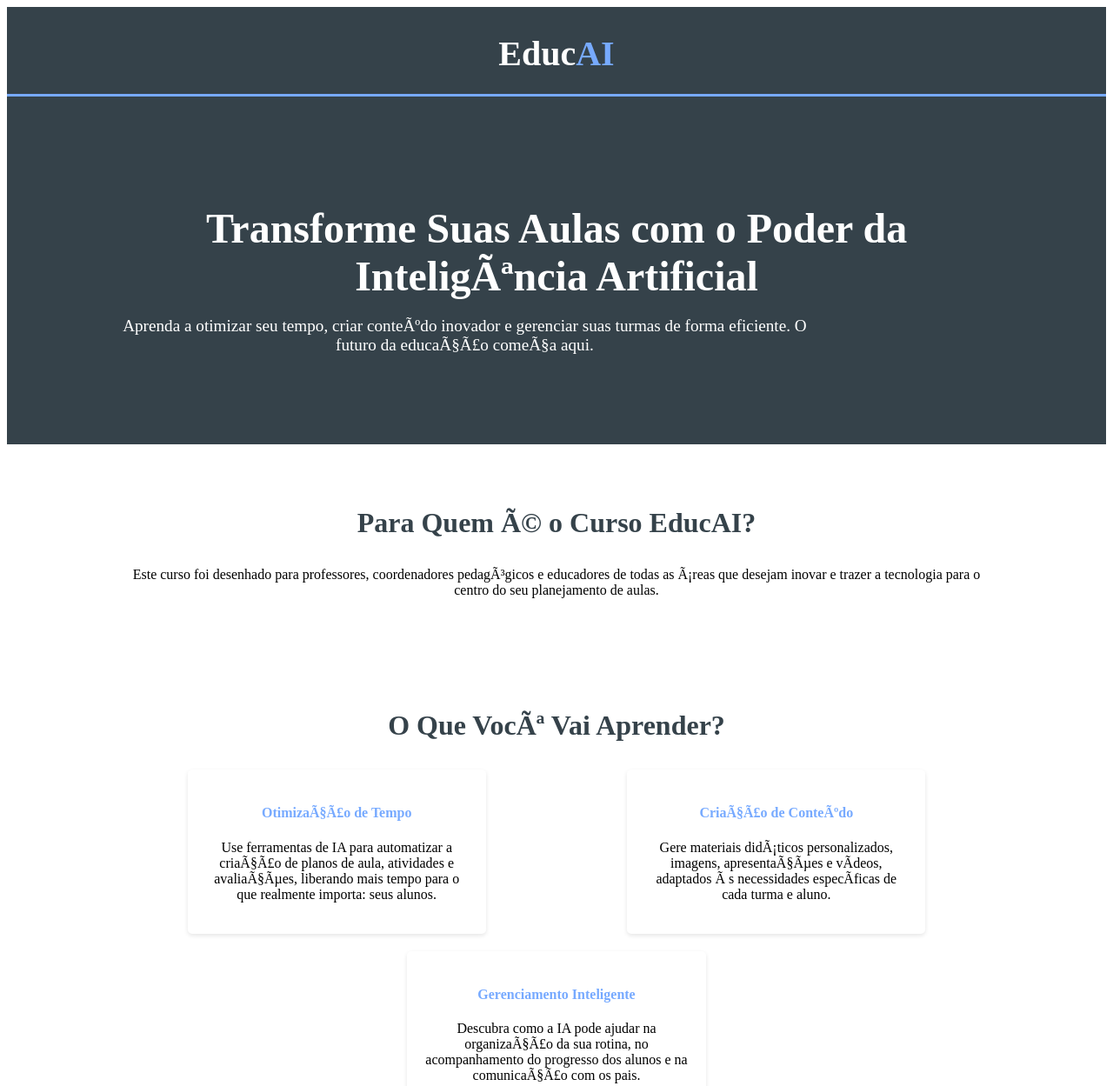
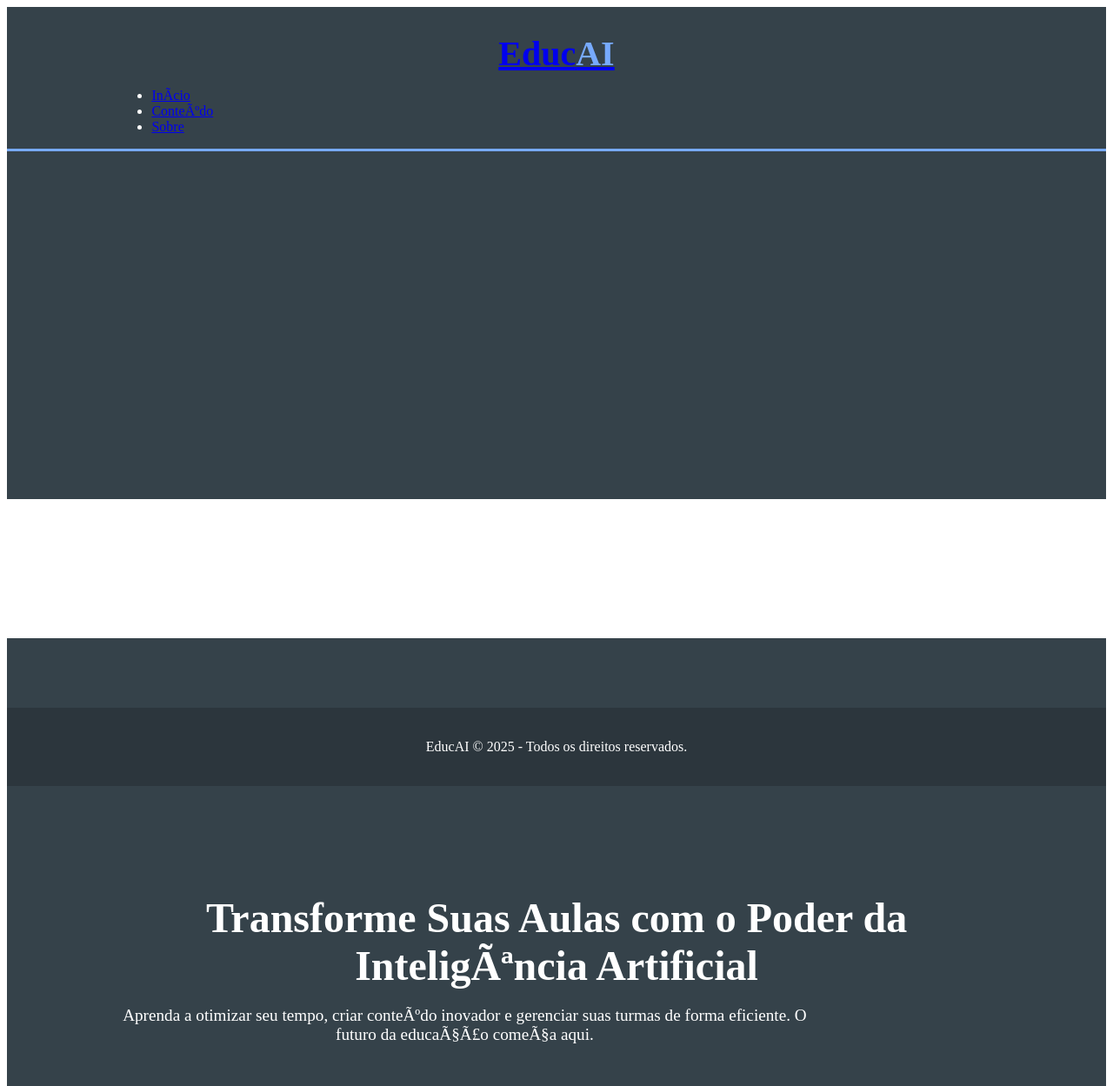
Before and after one commit to PrentysGSAssis/educAI, a plain HTML site: page index.html in a window 1280 px wide. Shown: the top 1249 px of the page at 87% size. Drawn offline with Linux system fonts and the light colour scheme.

Commit message:
Update index
Ajustes do menu superior

```diff
--- a/index.html
+++ b/index.html
@@ -10,11 +10,37 @@
     </head>
 <body>
 
-    <header>
+<header>
         <div class="container">
-            <h1>Educ<span class="highlight">AI</span></h1>
+            <div id="branding">
+                <h1><a href="index.html">Educ<span class="highlight">AI</span></a></h1>
+            </div>
+            <nav>
+                <ul>
+                    <li class="current"><a href="index.html">Início</a></li>
+                    <li><a href="conteudo.html">Conteúdo</a></li>
+                    <li><a href="sobre.html">Sobre</a></li>
+                </ul>
+            </nav>
         </div>
     </header>
+
+    <section id="showcase">
+        </section>
+
+    <section class="content-section">
+        </section>
+
+    <section class="content-section" style="background-color: #ffffff;">
+        </section>
+
+    <section id="signup">
+        </section>
+
+    <footer>
+        <p>EducAI &copy; 2025 - Todos os direitos reservados.</p>
+    </footer>
+
 
     <section id="showcase">
         <div class="container">
```
